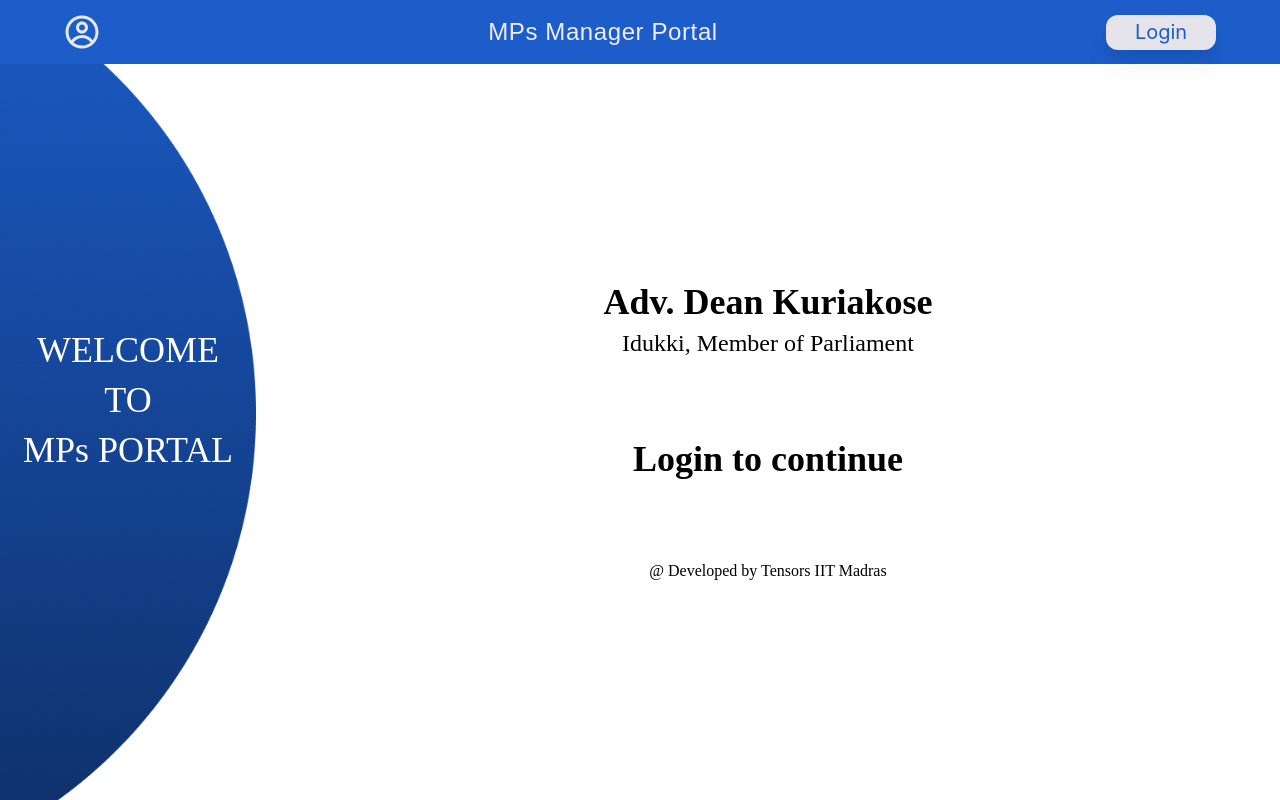
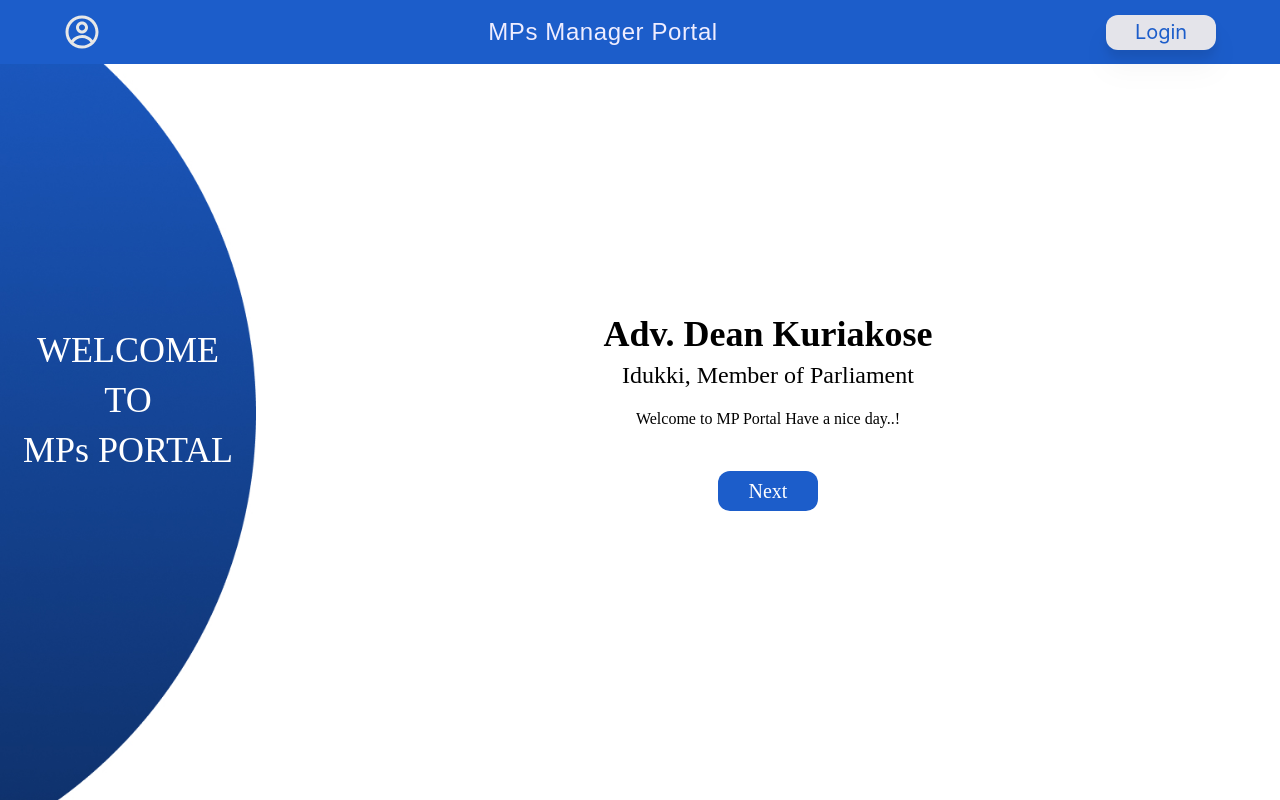
Before and after one commit to tensorsiitm/mp-portal-frontend, a React (Create React App) app: page / in a window 1280 px wide. Built offline with nearby package versions, Linux system fonts and the light colour scheme.

Commit message:
login page added

```diff
--- a/package.json
+++ b/package.json
@@ -5,6 +5,7 @@
   "dependencies": {
     "@apollo/client": "^3.12.4",
     "cra-template": "1.2.0",
+    "framer-motion": "^12.0.6",
     "react": "^19.0.0",
     "react-dom": "^19.0.0",
     "react-icons": "^5.4.0",
--- a/src/App.js
+++ b/src/App.js
@@ -11,13 +11,14 @@ import PMNRFApply from './pages/PMNRF/apply'
 import View from './pages/View/view'
 import ViewP from './pages/View/viewpmnrf'
 import ViewC from './pages/View/viewcmnrf'
-
+import Login from './pages/Login/login'
 
 function App() {
   return (
     <Router>
       <Routes>
-        <Route path="/" element={<Home />} />
+        <Route path='/' element={<Login/>}/>
+        {/* <Route path="/" element={<Home />} /> */}
         {sessionStorage.getItem('logged') &&
         <>
           <Route path="/cmnrf" element={<Cmnrf />} />
--- /dev/null
+++ b/src/pages/Login/login.jsx
@@ -0,0 +1,125 @@
+import React, { useState } from 'react'
+import Navbar from '../../components/navbar/navbar'
+import Ell from '../../assets/images/ellipse.jpg'
+// import Ell from '../../assets/images/ellipse.jpg'
+import { motion } from "framer-motion";
+const Login = () => {
+    const [head, setHead] = useState(false);
+    const [login, setLogin] = useState(false);
+    const nextclick=()=>{
+        setHead(true)
+    }
+    const loginclick=()=>{
+        setLogin(true)
+    }
+  return (
+    <motion.div>
+       <motion.div className='absolute'>
+        <Navbar />
+        </motion.div>
+      <motion.div className='flex flex-row font-judson h-[100vh] w-[100vw] overflow-hidden bg-[#ffffff]'>
+
+        <motion.div className='flex flex-col justify-center items-center'>
+          <img src={Ell} className='w-[20vw]' alt="Ellipse" />
+          <motion.div className='absolute text-4xl text-white font-medium text-center justify-center flex flex-col'>
+            <p>WELCOME</p>
+            <p className='mt-[10px]'>TO</p>
+            <p className='mt-[10px]'>MPs PORTAL</p>
+          </motion.div>
+        </motion.div>
+
+        <motion.div className='flex flex-col justify-center items-center align-middle w-[80vw] gap-[0vh] pt-[8vh]'>
+
+
+
+{head ? <>
+
+
+{login?<>
+
+    <motion.div className='flex flex-col justify-center items-center'>
+     <p className='text-3xl '>LOGIN HERE!</p>
+          <motion.div className='flex flex-col justify-center items-start gap-[1vh]'>
+
+                <label className='font-light text-black text-xl'>Office: <br/></label>
+                <input type='text' placeholder='Enter Your Name here' className='w-[25vw] h-[50px] rounded-xl border-1 bg-[#0000000e] text-lg px-[10px]' />
+                <label className='font-light text-black text-xl'>Password: <br/></label>
+                <input type='text' placeholder='Enter Your Name here' className='w-[25vw] h-[50px] rounded-xl border-1 bg-[#0000000e] text-lg px-[10px]' />
+               <p>Not registerd? <span onClick={loginclick} className='cursor-pointer text-[#1c5dca]'>Register Here</span></p>
+
+                </motion.div>
+
+
+                <button className='mt-[5vh] w-[150px] h-[40px] rounded-xl bg-[#1c5dca] text-xl text-white'>Login</button>
+          </motion.div>
+
+</>:<>
+
+    <motion.div className='flex flex-col justify-center items-center'>
+     <p className='text-3xl '>REGISTER HERE!</p>
+          <motion.div className='flex flex-col justify-center items-start gap-[1vh]'>
+                   <label className='font-light text-black text-xl'>Name: <br/></label>
+                <input type='text' placeholder='Enter Your Name here' className='w-[25vw] h-[50px] rounded-xl border-1 bg-[#0000000e] text-lg px-[10px]' />
+                <label className='font-light text-black text-xl'>Email: <br/></label>
+                <input type='text' placeholder='Enter Your Name here' className='w-[25vw] h-[50px] rounded-xl border-1 bg-[#0000000e] text-lg px-[10px]' />
+                <label className='font-light text-black text-xl'>Office: <br/></label>
+                <input type='text' placeholder='Enter Your Name here' className='w-[25vw] h-[50px] rounded-xl border-1 bg-[#0000000e] text-lg px-[10px]' />
+                <label className='font-light text-black text-xl'>Password: <br/></label>
+                <input type='text' placeholder='Enter Your Name here' className='w-[25vw] h-[50px] rounded-xl border-1 bg-[#0000000e] text-lg px-[10px]' />
+               <p>Already Regisered? <span onClick={loginclick} className='cursor-pointer text-[#1c5dca]'>Login Here</span></p>
+
+                </motion.div>
+
+
+                <button className='mt-[5vh] w-[150px] h-[40px] rounded-xl bg-[#1c5dca] text-xl text-white'>Regiser</button>
+          </motion.div></>}
+
+
+
+</>:<>
+
+<motion.div className='flex flex-col justify-center items-center text-center mb-[5vh]'>
+            <motion.h1 initial={{ x: 200, opacity: 0 }}
+      animate={{ x: 0, opacity: 1 }}
+      transition={{
+        type: "spring",
+        stiffness: 100,
+        damping: 10,
+      }}  className='text-4xl font-bold'>Adv. Dean Kuriakose</motion.h1>
+            <motion.p initial={{ x: 10, opacity: 0 }}
+      animate={{ x: 0, opacity: 1 }}
+      transition={{
+        type: "spring",
+        stiffness: 100,
+        damping: 10,
+      }}
+       className='text-2xl font-medium mt-[5px]'>Idukki, Member of Parliament</motion.p>
+            <motion.p
+            initial={{ x: -10, opacity: 0 }}
+            animate={{ x: 0, opacity: 1 }}
+            transition={{
+              type: "spring",
+              stiffness: 100,
+              damping: 10,
+            }}className='mt-[2vh]'>Welcome to MP Portal Have a nice day..!</motion.p>
+
+            <motion.button   initial={{ x: -200, opacity: 0 }}
+      animate={{ x: 0, opacity: 1 }}
+      transition={{
+        type: "spring",
+        stiffness: 100,
+        damping: 10,
+      }}  onClick={nextclick} className='mt-[5vh] w-[100px] h-[40px] rounded-xl bg-[#1c5dca] text-xl text-white'>Next</motion.button >
+            </motion.div>
+
+</>}
+
+          </motion.div>
+
+          </motion.div>
+
+    </motion.div>
+  )
+}
+
+export default Login
```
Also changed, not shown: 1 other file (tests, documents, lock files or other folders).
